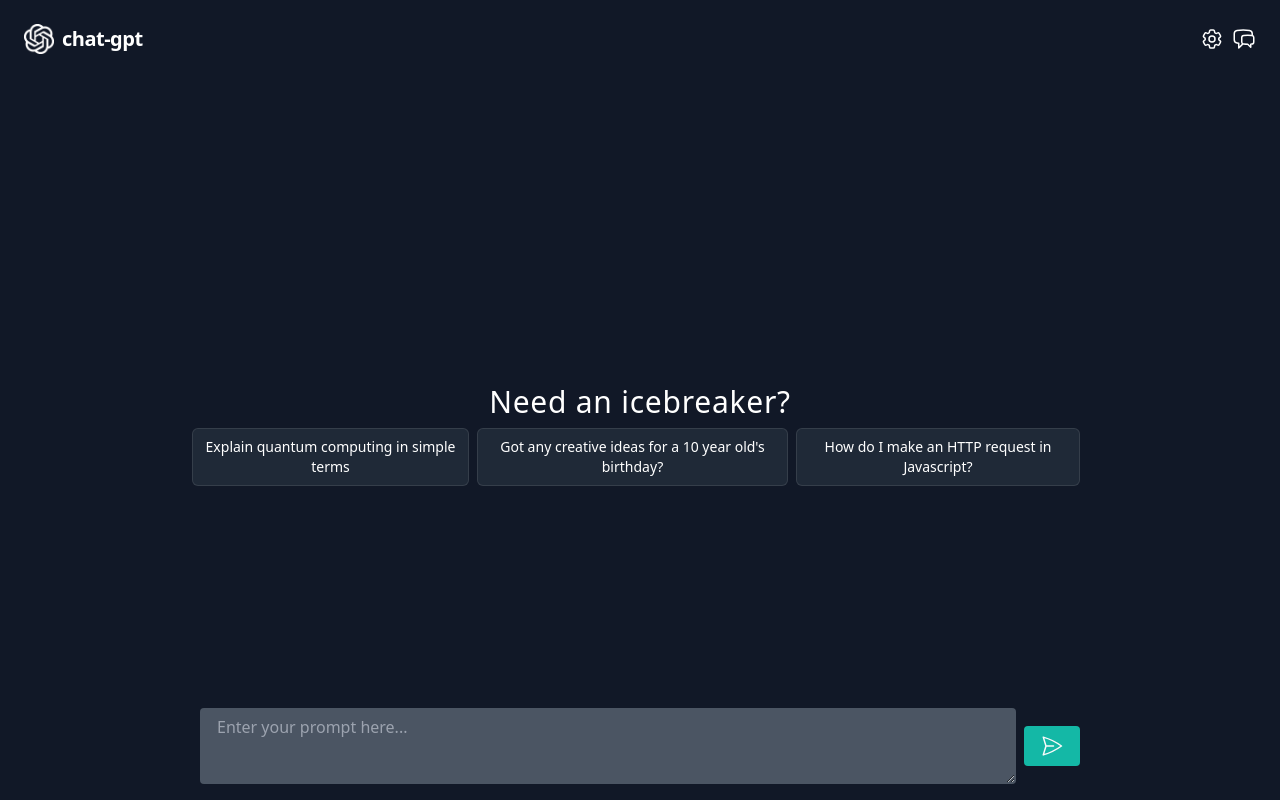
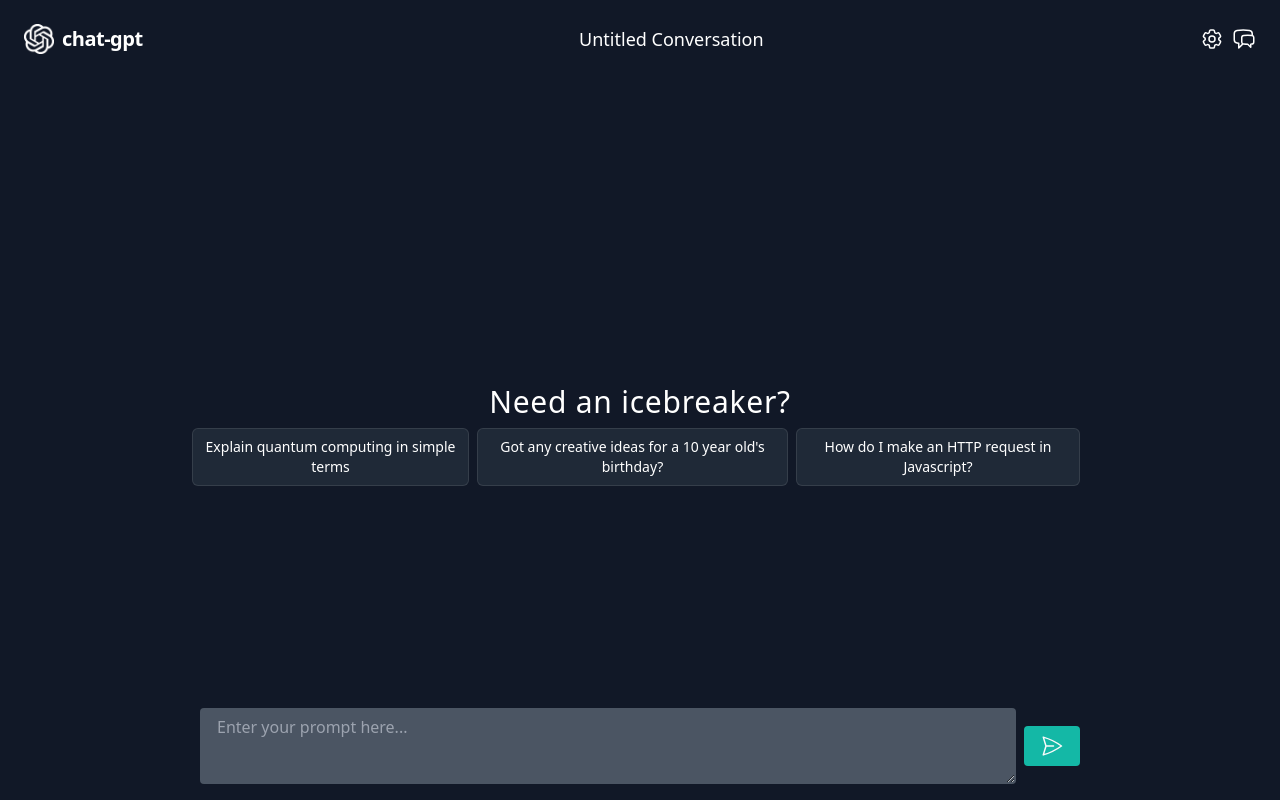
Before and after one commit to secret-star1202/React-ChatGPT-UI, a React (Vite) app: page / in a window 1280 px wide. Both pictures are taken after a click on the button "Start Talking!". Built offline with nearby package versions, Linux system fonts and the light colour scheme.

Commit message:
summarize functionality + ui tweaks

```diff
--- a/src/chat-gpt/controller.ts
+++ b/src/chat-gpt/controller.ts
@@ -27,9 +27,16 @@ export class Controller {
     human.add(speech, curConvo);
     const response = await ai.think(curConvo);
     ai.add(response, curConvo);
-    // await ai.summarize(curConvo);
     this.writeConversations(convos);
     return response;
+  }
+
+  async summarize(convoId: number) {
+    const convos = this.readConversations();
+    const curConvo = convos[convoId];
+    const ai = this.readAI();
+    await ai.summarize(curConvo);
+    this.writeConversations(convos);
   }
 
   configure(temperature: number, token: number, prompt: string) {
--- a/src/chat-gpt/models/ai.ts
+++ b/src/chat-gpt/models/ai.ts
@@ -30,10 +30,12 @@ export class AI extends Speaker {
   }
 
   async summarize(conversation: Conversation) {
-    const titlePrompt = new Prompt("Summarize the following conversation with a title that doesn't exceed 20 letters");
-    const descriptionPrompt = new Prompt('Describe the following conversation in less than 50 words.');
-    const title = await this.request(titlePrompt, conversation, 100, 0);
-    const description = await this.request(descriptionPrompt, conversation, 100, 0);
+    const titlePrompt = new Prompt("Summarize the following conversation with a title that doesn't exceed 20 letters.");
+    const descriptionPrompt = new Prompt(
+      'Read the following conversation, and based on the topic, predict what will be talked about. Then, write a short paragraph that summarizes the conversation.',
+    );
+    const title = await this.request(titlePrompt, conversation, this.token.length, 0);
+    const description = await this.request(descriptionPrompt, conversation, this.token.length, 0);
     conversation.summarize({ title: title.content, description: description.content });
   }
 
--- a/src/chat-gpt/models/conversation.ts
+++ b/src/chat-gpt/models/conversation.ts
@@ -21,7 +21,7 @@ export class Conversation {
   }
 
   summarize(summary: Summary) {
-    if (this.speeches.length > 2) {
+    if (this.speeches.length >= 2) {
       this._title = summary.title;
       this._description = summary.description;
     }
--- a/src/components/ChatInput/ChatInput.module.css
+++ b/src/components/ChatInput/ChatInput.module.css
@@ -3,7 +3,7 @@
 }
 
 .disabled-input {
-    @apply bg-gray-400 appearance-none border-[1px] border-transparent rounded w-[90%] lg:w-full py-2 px-4 leading-tight focus:outline-none focus:border-teal-500 mx-auto max-h-40 my-2;
+    @apply bg-gray-700 appearance-none border-[1px] border-transparent rounded w-[90%] lg:w-full py-2 px-4 leading-tight focus:outline-none focus:border-teal-500 mx-auto max-h-40 my-2;
 }
 
 .container {
--- a/src/components/Navigation/Navigation.module.css
+++ b/src/components/Navigation/Navigation.module.css
@@ -3,9 +3,13 @@
 }
 
 .logo {
-    @apply flex items-center flex-shrink-0 text-white mr-6;
+    @apply flex items-center flex-shrink-0 text-white;
 }
 
 .title {
     @apply font-semibold text-xl tracking-tight hidden md:block;
 }
+
+.chat-title {
+    @apply font-medium sm:tracking-normal tracking-tighter text-base sm:text-lg;
+}
--- a/src/components/Navigation/Navigation.tsx
+++ b/src/components/Navigation/Navigation.tsx
@@ -2,12 +2,25 @@ import { Chat } from '../MenuItems/Chat';
 import styles from './Navigation.module.css';
 import { Settings } from '../MenuItems/Settings';
 import Logo from '../../assets/logo.png';
-import { NavLink } from 'react-router-dom';
-import { useState } from 'react';
+import { NavLink, useParams } from 'react-router-dom';
+import { useContext, useEffect, useState } from 'react';
+import { AIContext } from '../../context/ai-context';
+import { motion } from 'framer-motion';
 
 export const Navigation = () => {
   const [settingsOpen, setSettingsOpen] = useState(false);
   const [chatOpen, setChatOpen] = useState(false);
+  const [chatTitle, setChatTitle] = useState('');
+  const { chatId } = useParams() as any;
+  const { conversations } = useContext(AIContext);
+
+  useEffect(() => {
+    if (chatId && conversations[chatId]) {
+      setChatTitle(conversations[chatId].title);
+    } else {
+      setChatTitle('');
+    }
+  }, [chatId]);
 
   const settingsDrawerHandler = () => {
     if (settingsOpen) {
@@ -30,6 +43,17 @@ export const Navigation = () => {
         </div>
       </NavLink>
       <div className="grow"></div>
+      {chatTitle && (
+        <motion.h4
+          animate={{ opacity: 1 }}
+          initial={{ opacity: 0 }}
+          transition={{ duration: 1 }}
+          className={styles['chat-title']}
+        >
+          {chatTitle}
+        </motion.h4>
+      )}
+      <div className="grow"></div>
       <Settings
         open={settingsOpen}
         clickHandler={() => setSettingsOpen((isOpen) => !isOpen)}
--- a/src/components/SpeechBubble/SpeechBubble.tsx
+++ b/src/components/SpeechBubble/SpeechBubble.tsx
@@ -28,7 +28,7 @@ export const SpeechBubble: React.FC<{
         className={styles[containerClass]}
         animate={{ y: 0, opacity: 1 }}
         initial={{ y: 60, opacity: 0 }}
-        transition={{ duration: 0.5 + (props.delay ? props.delay : 0) }}
+        transition={{ duration: 0.5, delay: props.delay ? props.delay : 0 }}
       >
         <div className="grow"></div>
         <div className={styles[speechBubbleClass]}>{content}</div>
--- a/src/context/ai-context.tsx
+++ b/src/context/ai-context.tsx
@@ -52,6 +52,17 @@ export const AIContextProvider: React.FC<React.PropsWithChildren> = (props) => {
     await chatGptApi.prompt(id, prompt);
     const conversations = chatGptApi.convos();
     setConversations(conversations);
+    summarizeConvo(id);
+  };
+
+  const summarizeConvo = async (id: number) => {
+    const chatGptApi = new Controller();
+    let conversations = chatGptApi.convos();
+    if (conversations[id].speeches.length === 2) {
+      await chatGptApi.summarize(id);
+      conversations = chatGptApi.convos();
+      setConversations(conversations);
+    }
   };
 
   const configure = (temp: number, token: number, prompt: string) => {
--- a/src/pages/Chat/Chat.tsx
+++ b/src/pages/Chat/Chat.tsx
@@ -1,4 +1,4 @@
-import { useContext, useEffect, useState } from 'react';
+import { useContext, useEffect, useRef, useState } from 'react';
 import { ChatInput } from '../../components/ChatInput/ChatInput';
 import { SpeechBubble } from '../../components/SpeechBubble/SpeechBubble';
 import { AIContext } from '../../context/ai-context';
@@ -22,6 +22,7 @@ export const ChatPage = () => {
   const { chatId } = useParams() as any;
   const { sendPrompt, conversations } = useContext(AIContext);
   const navigate = useNavigate();
+  const chatEndRef = useRef<HTMLDivElement>(null);
 
   useEffect(() => {
     if (conversations[chatId]) {
@@ -51,6 +52,7 @@ export const ChatPage = () => {
         setError('Oops...an error has occurred. Please try again.');
       }
       setLoading(false);
+      chatEndRef!.current!.scrollIntoView({ behavior: 'smooth' });
     }
   };
 
@@ -77,6 +79,16 @@ export const ChatPage = () => {
       )}
       {conversation && conversation.speeches.length > 0 && (
         <div className={styles['chat-container']}>
+          {conversation.description && (
+            <motion.p
+              className="mb-4"
+              animate={{ opacity: 1, x: 0 }}
+              initial={{ opacity: 0, x: -60 }}
+              transition={{ duration: 0.5 }}
+            >
+              {conversation.description}
+            </motion.p>
+          )}
           {conversation.speeches.map((speech, id) => {
             const speaker = speech.speaker === 'HUMAN' ? 'user' : 'ai';
             let animate = false;
@@ -87,6 +99,7 @@ export const ChatPage = () => {
           })}
           {loading && <SpeechBubble speaker="ai" text="" loading={true} animate={true} delay={0.5} />}
           {error && <div className={styles['error-container']}>{error}</div>}
+          <div ref={chatEndRef} />
         </div>
       )}
       <ChatInput
```
